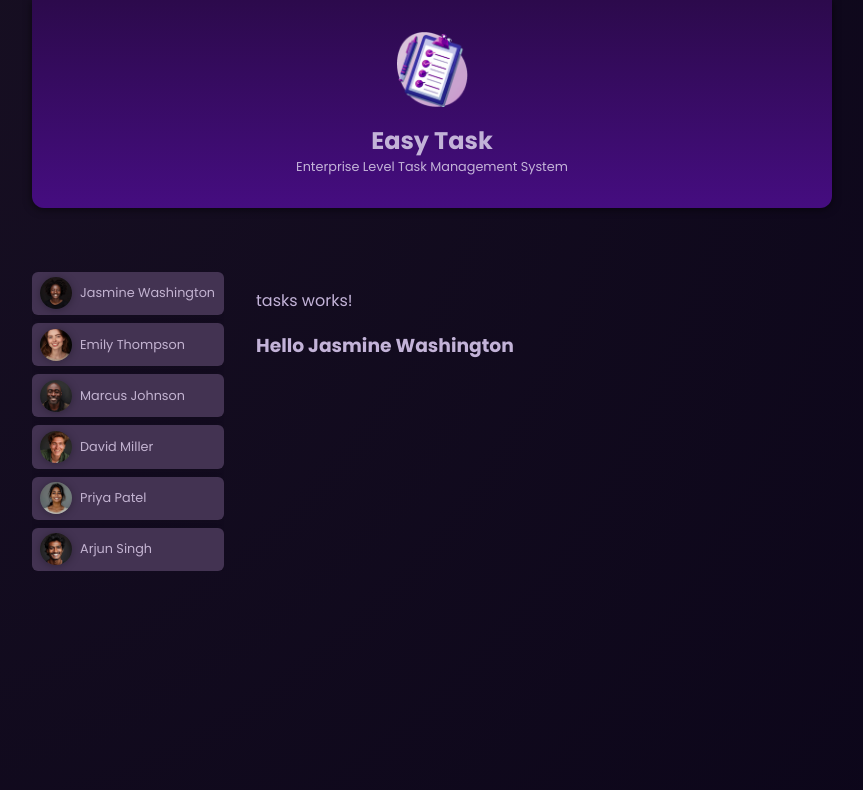
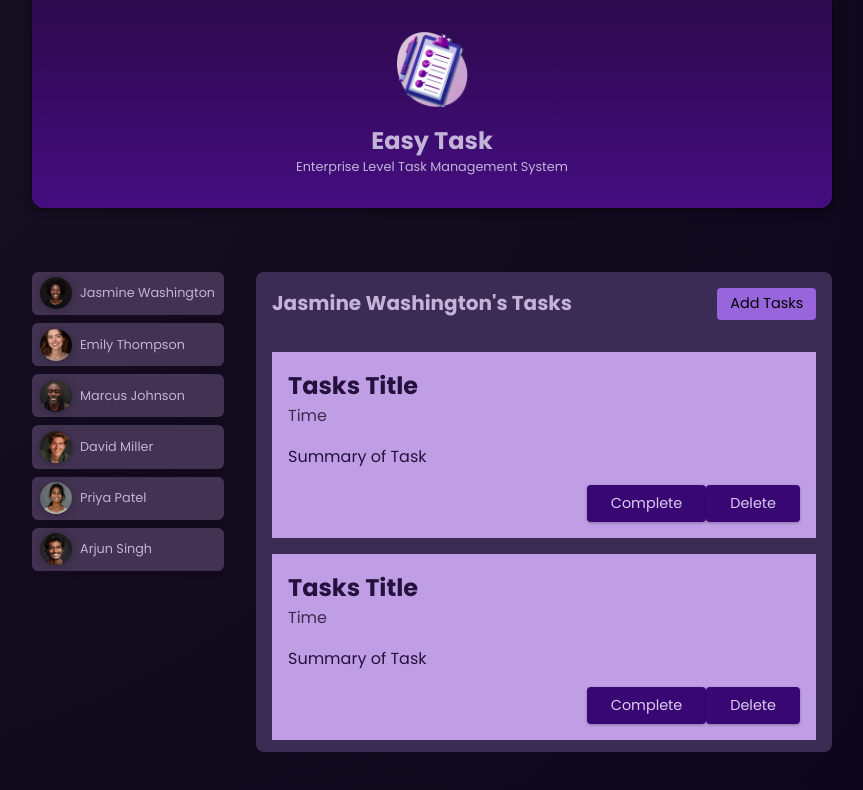
Before and after one commit to ljainWG/first-project, an Angular app: page / in a window 1280 px wide. Both pictures are taken after a click on the button "Jasmine Washington". Shown: the top 790 px of the page, without its empty margins (208-1071 px from the left). Built offline with nearby package versions, Linux system fonts and the light colour scheme.

Commit message:
added more content in tasks section, buttons to add new tasks, a new component task component in tasks component

```diff
--- /dev/null
+++ b/src/app/tasks/task/task.component.css
@@ -0,0 +1,37 @@
+article {
+    padding: 1rem;
+    color: #25113d;
+    background-color: #bf9ee5;
+}
+
+h2 {
+    margin: 0;
+}
+
+time {
+    color: #3c2c50;
+}
+
+.actions {
+    text-align: right;
+    margin: 0;
+}
+
+.actions button {
+    font: inherit;
+    font-size: 0.9rem;
+    cursor: pointer;
+    background-color: #380774;
+    color: #decdf2;
+    border-radius: 4px;
+    padding: 0.5rem 1.5rem;
+    border: none;
+    box-shadow: 0 1px 3px rgba(0, 0, 0, 0.3);
+    transition: all 0.3s ease;
+}
+
+.actions button:hover,
+.actions button:active {
+    background-color: #4a0774;
+    box-shadow: 0 1px 6px rgba(0, 0, 0, 0.3);
+}
--- /dev/null
+++ b/src/app/tasks/task/task.component.html
@@ -0,0 +1,9 @@
+<article>
+    <h2>Tasks Title</h2>
+    <time>Time</time>
+    <p>Summary of Task</p>
+    <p class="actions">
+        <button>Complete</button>
+        <button>Delete</button>
+    </p>
+</article>
--- a/src/app/tasks/tasks.component.css
+++ b/src/app/tasks/tasks.component.css
@@ -0,0 +1,63 @@
+#tasks {
+    padding: 1rem;
+    border-radius: 8px;
+    max-height: 60vh;
+    overflow: auto;
+    background-color: #3a2c54;
+}
+
+header {
+    display: flex;
+    justify-content: space-between;
+    align-items: flex-start;
+    margin-bottom: 2rem;
+    gap: 1rem;
+}
+
+h2 {
+    margin: 0;
+    font-size: 0.9rem;
+    width: 60%;
+    text-wrap: balance;
+}
+
+menu {
+    margin: 0;
+    padding: 0;
+}
+
+menu button {
+    font: inherit;
+    cursor: pointer;
+    background-color: #9965dd;
+    border-radius: 4px;
+    border: none;
+    padding: 0.35rem 0.8rem;
+    font-size: 0.9rem;
+}
+
+menu button:hover,
+menu button:active {
+    background-color: #a565dd
+}
+
+ul {
+    list-style: none;
+    margin: 1rem 0;
+    padding: 0;
+    display: flex;
+    flex-direction: column;
+    gap: 1rem;
+    max-height: 50vh;
+    overflow: auto;
+}
+
+@media (min-width: 768px) {
+    h2 {
+        font-size: 1.25rem;
+    }
+
+    menu {
+        width: auto;
+    }
+}
--- a/src/app/tasks/tasks.component.html
+++ b/src/app/tasks/tasks.component.html
@@ -1,2 +1,16 @@
-<p>tasks works!</p>
-<h3>Hello {{name}}</h3>
+<section id='tasks'>
+    <header>
+        <h2>{{name}}'s Tasks</h2>
+        <menu>
+            <button> Add Tasks </button>
+        </menu>
+    </header>
+    <ul>
+        <li>
+            <app-task />
+        </li>
+        <li>
+            <app-task />
+        </li>
+    </ul>
+</section>
--- a/src/app/tasks/tasks.component.ts
+++ b/src/app/tasks/tasks.component.ts
@@ -1,8 +1,9 @@
 import { Component, Input } from '@angular/core';
+import { TaskComponent } from "./task/task.component";
 
 @Component({
   selector: 'app-tasks',
-  imports: [],
+  imports: [TaskComponent],
   templateUrl: './tasks.component.html',
   styleUrl: './tasks.component.css'
 })
```
Also changed, not shown: src/app/tasks/task/task.component.ts (added, +11 -0 lines).
